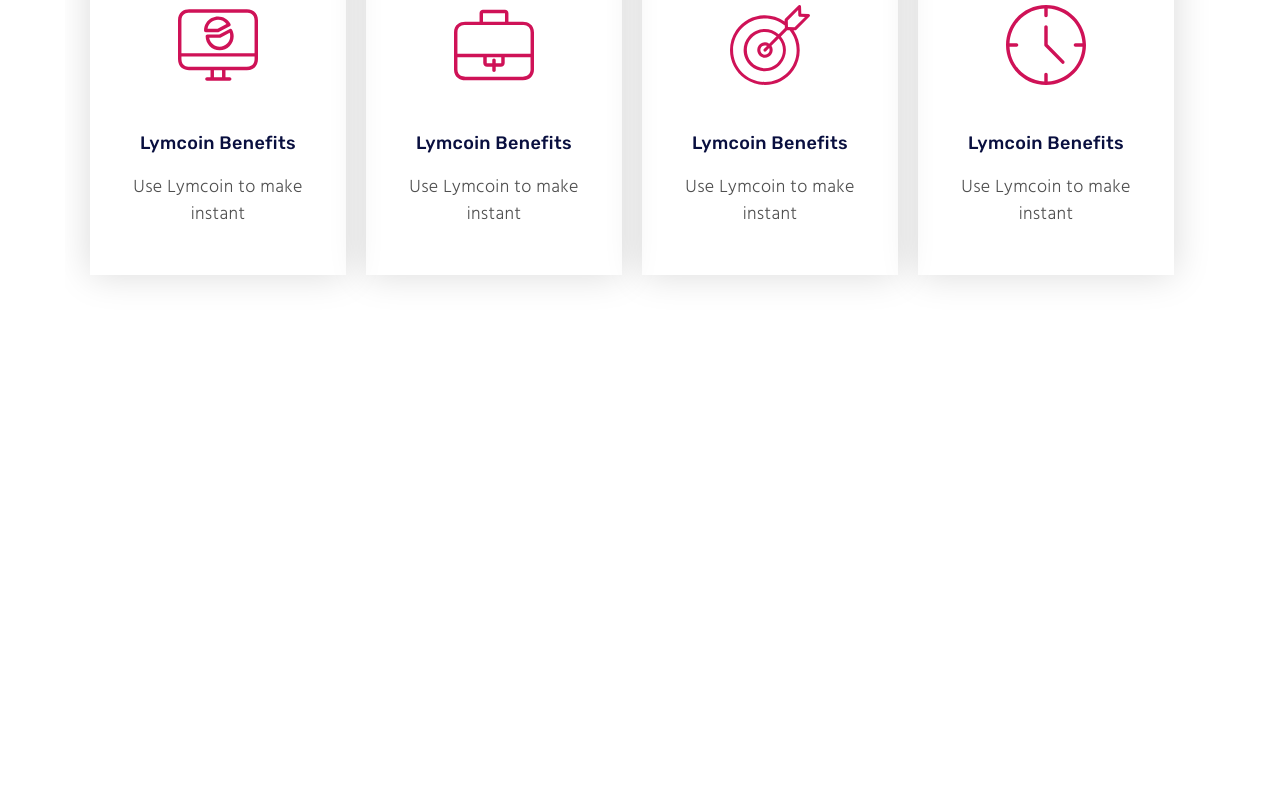
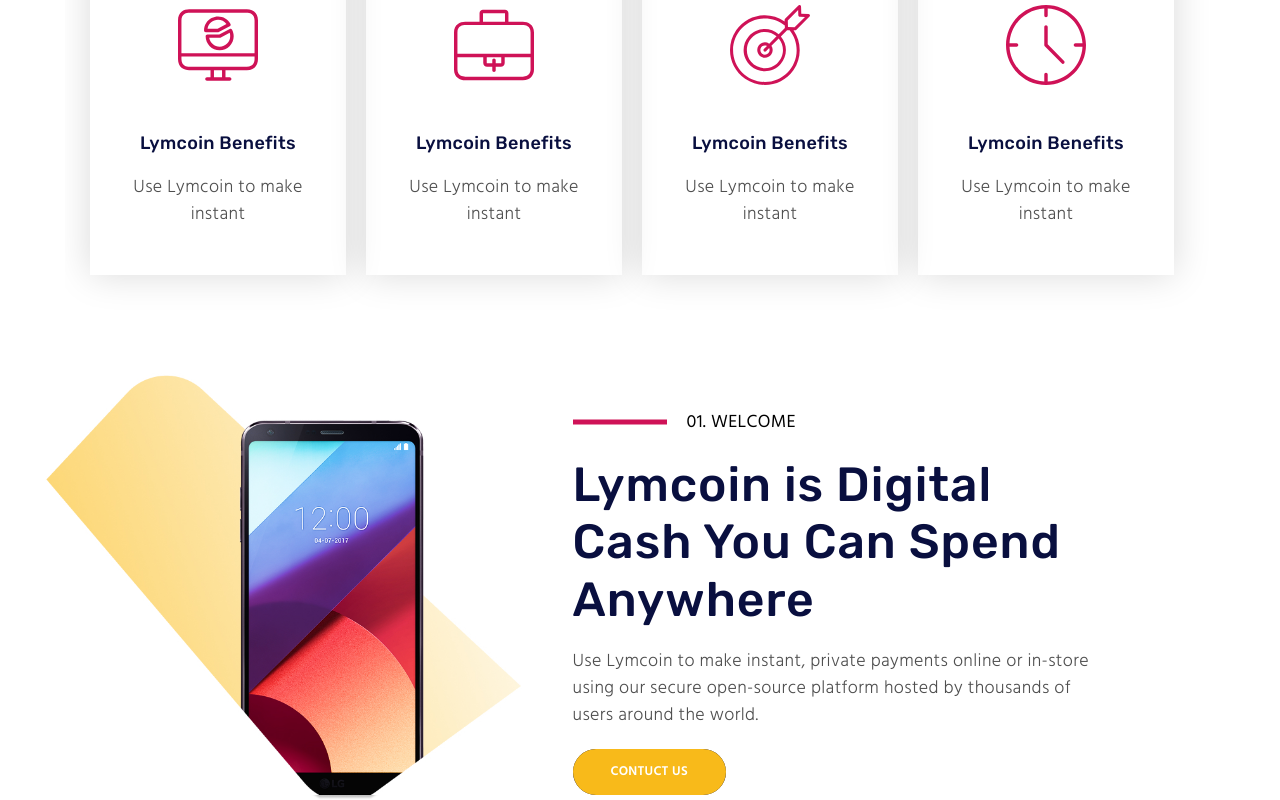
Before and after one commit to nurbolot143/crypto, a React (Create React App) app: page / in a window 1280 px wide. Shown: the part 1632-2432 px from the top of the page. Before the commit the page ends 1990 px from the top, so only its background shows below. Built offline with nearby package versions, Linux system fonts and the light colour scheme.

Commit message:
added Info component

```diff
--- /dev/null
+++ b/src/components/info/Info.js
@@ -0,0 +1,31 @@
+import React from "react";
+
+const Info = () => {
+  return (
+    <section className="info">
+      <div className="container">
+        <div className="info__wrapper">
+          <div className="info__img"></div>
+          <div className="info__body">
+            <h3 className="page">01. WELCOME</h3>
+            <h2 className="subtitle info__title">
+              Lymcoin is Digital Cash You Can Spend Anywhere
+            </h2>
+
+            <p className="text info__text">
+              Use Lymcoin to make instant, private payments online or in-store
+              using our secure open-source platform hosted by thousands of users
+              around the world.
+            </p>
+
+            <a href="/contactUs" className="btn info__btn">
+              contuct us
+            </a>
+          </div>
+        </div>
+      </div>
+    </section>
+  );
+};
+
+export default Info;
--- a/src/pages/Home.js
+++ b/src/pages/Home.js
@@ -1,5 +1,6 @@
 import React from "react";
 import Benefits from "../components/benefits/Benefits";
+import Info from "../components/info/Info";
 import Intro from "../components/intro/Intro";
 import Promo from "../components/promo/Promo";
 
@@ -9,6 +10,7 @@ const Home = () => {
       <Promo />
       <Intro />
       <Benefits />
+      <Info />
     </main>
   );
 };
--- a/src/scss/App.scss
+++ b/src/scss/App.scss
@@ -4,3 +4,4 @@
 @import "./components/promo";
 @import "./components/intro";
 @import "./components/benefits";
+@import "./components/info";
--- /dev/null
+++ b/src/scss/components/_info.scss
@@ -0,0 +1,67 @@
+@import "../media";
+@import "../vars";
+
+.info {
+  margin-bottom: 145px;
+
+  @include media(920) {
+    margin-bottom: 100px;
+  }
+
+  @include media(692) {
+    margin-bottom: 60px;
+  }
+
+  @include media(440) {
+    margin-bottom: 40px;
+  }
+
+  @include media(380) {
+    margin-bottom: 20px;
+  }
+
+  &__wrapper {
+    max-width: 1095px;
+    display: flex;
+    gap: 20px;
+
+    @include media(756) {
+      flex-wrap: wrap;
+      flex-direction: column-reverse;
+    }
+  }
+
+  &__img,
+  &__body {
+    flex: 0 1 50%;
+
+    @include media(756) {
+      flex: 1 1 auto;
+    }
+  }
+
+  &__img {
+    min-height: 442px;
+    background: url("../../assets/images/info_bg.jpg") center no-repeat;
+    background-size: contain;
+
+    @include media(489) {
+      background-size: cover;
+      min-height: 342px;
+    }
+  }
+
+  &__btn {
+    margin-top: 20px;
+    border: 2px solid $accent-color;
+    transition: 0.3s;
+
+    &:hover {
+      color: $accent-color;
+    }
+
+    @include media(770) {
+      margin-top: 25px;
+    }
+  }
+}
```
Also changed, not shown: src/assets/images/info_bg.jpg (added).
